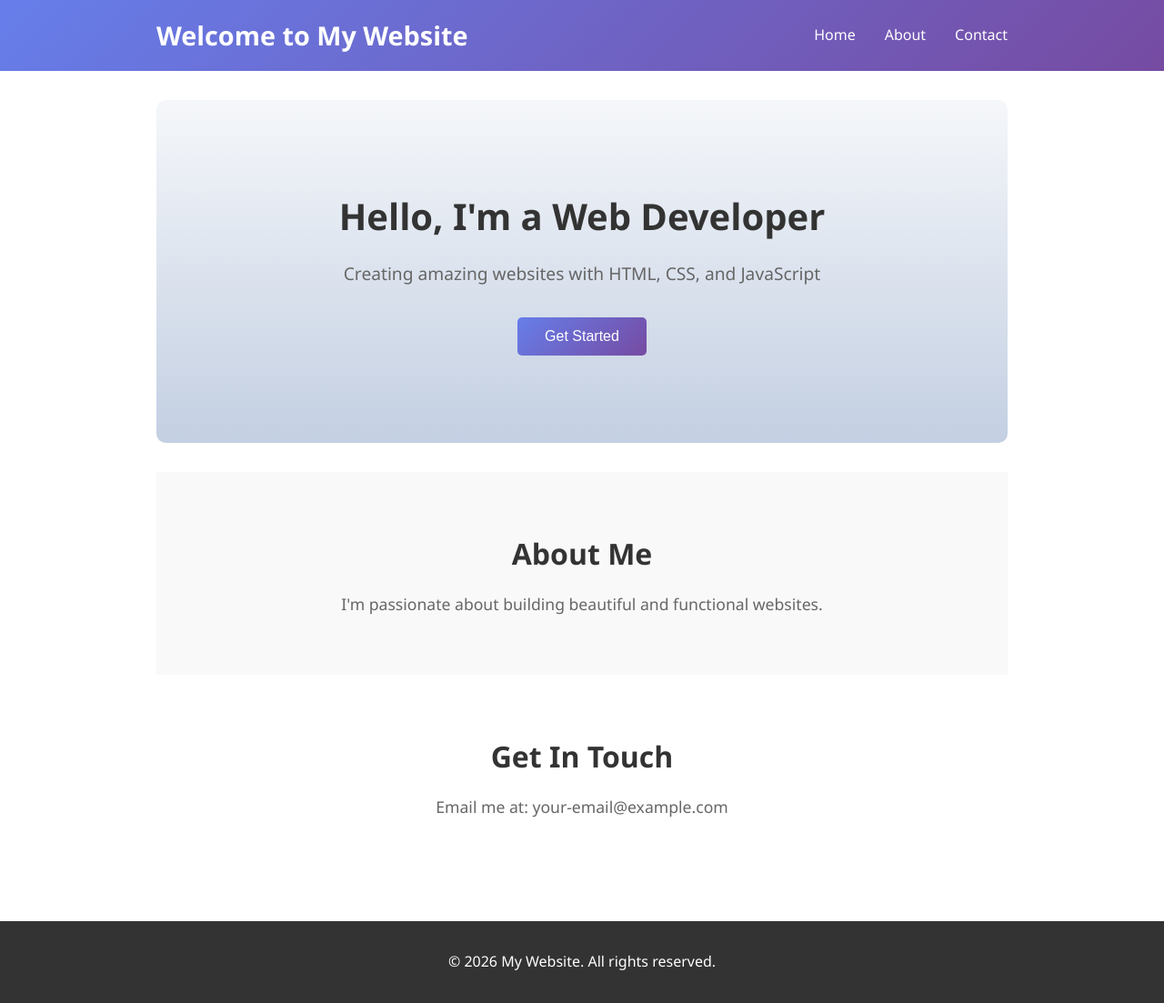
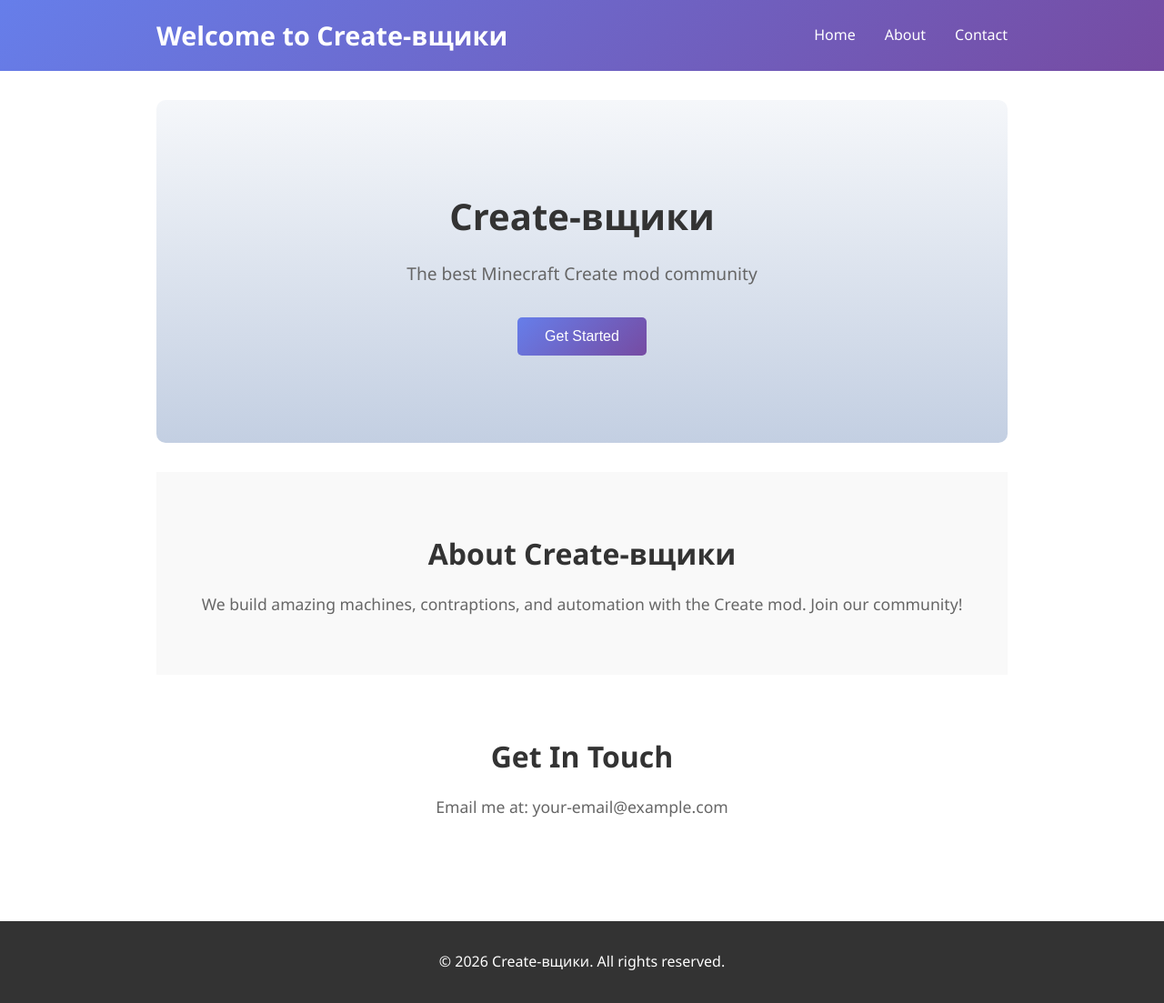
Before and after one commit to FrostiXS/my-website, a plain HTML site: page index.html in a window 1280 px wide. Shown: the whole page at 91% size. Drawn offline with Linux system fonts and the light colour scheme.

Commit message:
Rename website to Create-вщики

```diff
--- a/index.html
+++ b/index.html
@@ -3,13 +3,13 @@
 <head>
     <meta charset="UTF-8">
     <meta name="viewport" content="width=device-width, initial-scale=1.0">
-    <title>My Personal Website</title>
+    <title>Create-вщики</title>
     <link rel="stylesheet" href="styles.css">
 </head>
 <body>
     <header>
         <nav>
-            <h1>Welcome to My Website</h1>
+            <h1>Welcome to Create-вщики</h1>
             <ul>
                 <li><a href="#home">Home</a></li>
                 <li><a href="#about">About</a></li>
@@ -20,14 +20,14 @@
 
     <main>
         <section id="home" class="hero">
-            <h2>Hello, I'm a Web Developer</h2>
-            <p>Creating amazing websites with HTML, CSS, and JavaScript</p>
+            <h2>Create-вщики</h2>
+            <p>The best Minecraft Create mod community</p>
             <button class="cta-btn">Get Started</button>
         </section>
 
         <section id="about" class="about">
-            <h2>About Me</h2>
-            <p>I'm passionate about building beautiful and functional websites.</p>
+            <h2>About Create-вщики</h2>
+            <p>We build amazing machines, contraptions, and automation with the Create mod. Join our community!</p>
         </section>
 
         <section id="contact" class="contact">
@@ -37,7 +37,7 @@
     </main>
 
     <footer>
-        <p>&copy; 2026 My Website. All rights reserved.</p>
+        <p>&copy; 2026 Create-вщики. All rights reserved.</p>
     </footer>
 
     <script src="script.js"></script>
```
